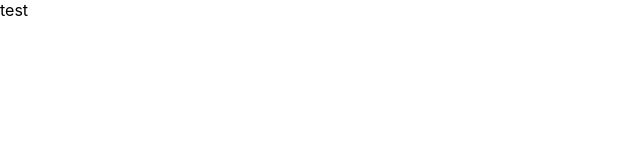
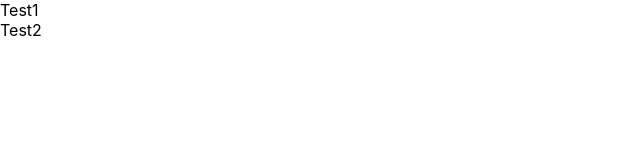
Before and after one commit to Gacent/personal-react, a React (Create React App) app: page / in a window 1280 px wide. Shown: the top 160 px of the page, without its empty margins (0-640 px from the left). Built offline with nearby package versions, Linux system fonts and the light colour scheme.

Commit message:
fix: 搭建目录结构

```diff
--- a/src/App.js
+++ b/src/App.js
@@ -1,11 +1,16 @@
-import React from 'react';
+import React ,{Component,Fragment}from 'react';
+import {
+  Test1,
+  Test2
+} from './components'
 
-function App() {
-  return (
-    <div className="App">
-      test
-    </div>
-  );
+export default class App extends Component {
+  render() {
+    return (
+      <Fragment>
+        <Test1></Test1>
+        <Test2></Test2>
+      </Fragment>
+    )
+  }
 }
-
-export default App;
--- /dev/null
+++ b/src/components/Test1/index.js
@@ -0,0 +1,11 @@
+import React, { Component } from 'react'
+
+export default class Test1 extends Component {
+  render() {
+    return (
+      <div>
+        Test1
+      </div>
+    )
+  }
+}
--- /dev/null
+++ b/src/components/Test2/index.js
@@ -0,0 +1,11 @@
+import React, { Component } from 'react'
+
+export default class Test2 extends Component {
+  render() {
+    return (
+      <div>
+        Test2
+      </div>
+    )
+  }
+}
--- /dev/null
+++ b/src/components/index.js
@@ -0,0 +1,10 @@
+// import Test1 from './Test1'
+// import Test2 from './Test2'
+
+// export {
+//   Test1,
+//   Test2
+// }
+
+export { default as Test1 } from './Test1'
+export { default as Test2 } from './Test2'
```
